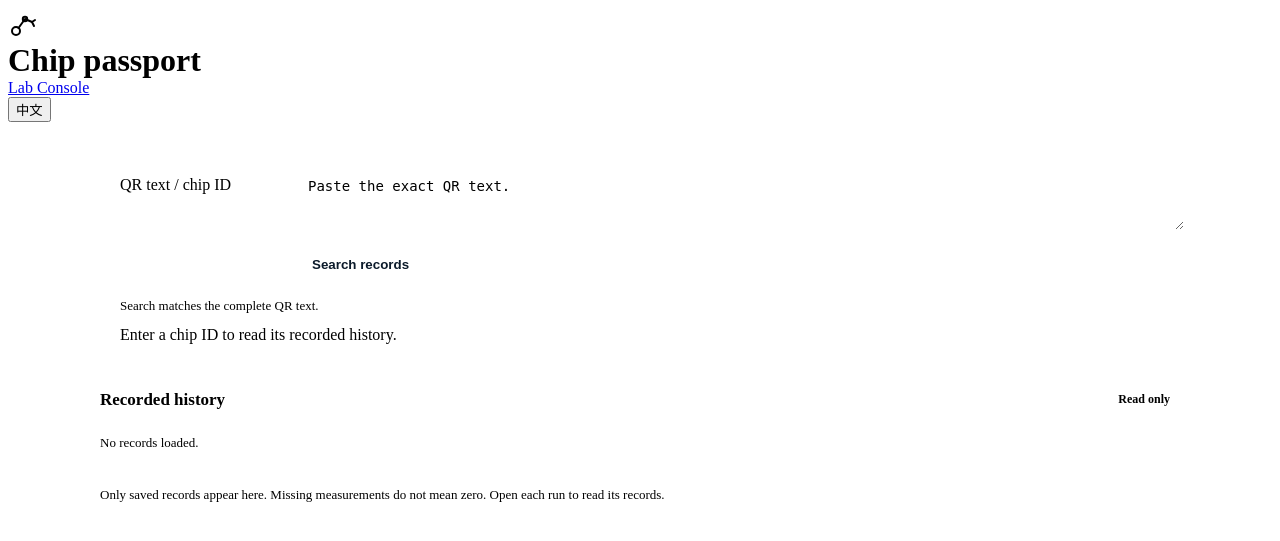
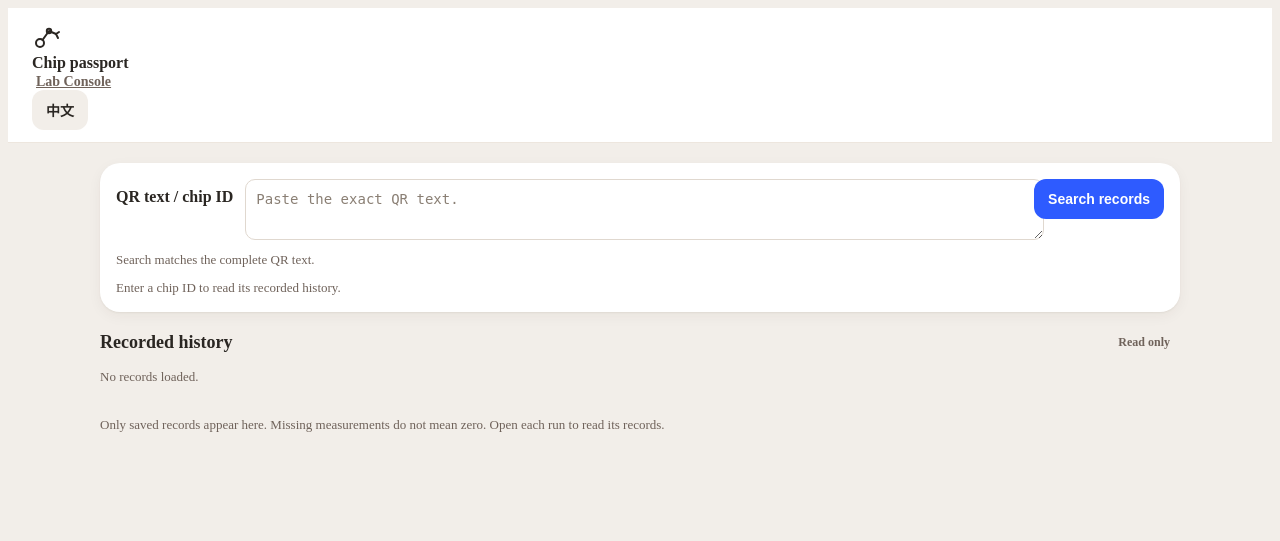
Before and after one commit to shc0507/dobot_mg400, a Flask app: page /chip in a window 1280 px wide. Shown: the top 541 px of the page. Run offline with Flask 3, Linux system fonts and the light colour scheme; parts of the project's set-up code (start-up, migrations or seed data) failed here and were passed over.

Commit message:
Chip passport in look C: dense record rows in 2 columns
Restyle the passport page with the DESIGN.md tokens on body.pp: white header
band, search on 1 row, run cards with toned status pills, PV panel in Warm
Graphite, and the 4 record kinds as hairline rows in 2 columns (1 column at
720 px and below). No stop button: DESIGN.md now names the passport as the
read-only exception and describes the page.

Co-Authored-By: Claude Opus 5.5 <noreply@anthropic.com>
Claude-Session: https://claude.ai/code/session_01KuoyfCPo1dPFY5GNPtFbqn

```diff
--- a/src/orchestrator/web/static/passport.css
+++ b/src/orchestrator/web/static/passport.css
@@ -1,58 +1,117 @@
-/* Chip passport. The frame, the header and the colours come from console-static/shell.css (Night Slate). */
-.lc-header h1.lc-name { margin: 0; }
-.pp-main { max-width: 1080px; margin: 0 auto; padding: 24px; display: flex; flex-direction: column; gap: 24px; }
+/* Chip passport in look C (DESIGN.md). shell.css gives the fonts and the base rules; the tokens and the header are here.
+ * Layout: the search on 1 line, then 1 card per run. An opened run shows the PV panel and the 4 record kinds as rows in 2 columns. */
+body.pp {
+  --ground: #F2EEE9; --card: #FFFFFF; --surface: #F7F4F0; --fill: #F2EEE9; --fill-hover: #E9E3DC;
+  --line: #EDE6DE; --edge: #E0D8CF; --text: #2A2622; --text-2: #6F625A; --count: #8A7F74;
+  --action: #2E5BFF; --action-hover: #2149E0; --action-soft: #E8EEFF;
+  --stop: #B4232C; --stop-press: #9A1C24; --stop-soft: #FDE8E8;
+  --ok: #27774C; --warn: #8F6200; --warn-soft: #FFF3D6;
+  --lift: 0 1px 2px rgba(60, 40, 20, 0.06), 0 4px 14px rgba(60, 40, 20, 0.05);
+  background: var(--ground); color: var(--text);
+}
+.pp ::selection { background: var(--action-soft); color: var(--text); }
+.pp :is(a, button, textarea, summary):focus-visible { outline: 2px solid var(--action); outline-offset: 2px; }
+.pp a { color: var(--action); }
+
+/* Header: brand, the link back to the console and the language switch. The passport only reads records, so it has no stop. */
+.pp-top { background: var(--card); border-bottom: 1px solid var(--line); }
+.pp .lc-header { gap: 8px 20px; padding: 12px 24px; background: transparent; border: 0; }
+.pp .lc-brand { gap: 10px; }
+.pp .lc-header h1.lc-name { margin: 0; font-size: 16px; font-weight: 700; white-space: nowrap; }
+.pp .lc-tabs { flex: 1 1 auto; }
+.pp .lc-tabs a { min-height: 36px; padding: 0 4px; color: var(--text-2); font-size: 14px; font-weight: 600; white-space: nowrap; }
+.pp .lc-tabs a:hover { color: var(--text); }
+.pp .lc-actions { flex-wrap: nowrap; gap: 8px; }
+.pp .lc-button { min-height: 40px; padding: 0 14px; border: 0; border-radius: 12px; background: var(--fill); color: var(--text); font-size: 14px; font-weight: 600; white-space: nowrap; }
+.pp .lc-button:hover { background: var(--fill-hover); }
+.pp :is(.lc-button, .pp-primary, button.secondary) { transition: transform 120ms ease-out; }
+.pp :is(.lc-button, .pp-primary, button.secondary):active { transform: scale(0.97); }
+@media (min-width: 721px) {
+  .pp-top { position: sticky; top: 0; z-index: 20; }
+}
+
+/* Page */
+.pp-main { max-width: 1080px; margin: 0 auto; padding: 20px 24px; display: flex; flex-direction: column; gap: 20px; }
 .pp-main p, .pp-main h2, .pp-main h3, .pp-main h4, .pp-main h5 { margin: 0; }
-.pp-main h2 { font-size: 17px; font-weight: 600; }
-.pp-history { display: flex; flex-direction: column; gap: 12px; }
-.panel { background: var(--card); border: 1px solid var(--line); border-radius: 12px; padding: 20px; display: flex; flex-direction: column; gap: 12px; min-width: 0; }
-.muted { color: var(--muted); font-size: 13px; }
-.notice { color: var(--info); }
-.notice.error, .record-error { color: var(--bad); }
+.pp-main h2 { font-size: 18px; font-weight: 700; }
+.panel { background: var(--card); border-radius: 20px; padding: 16px; box-shadow: var(--lift); display: flex; flex-direction: column; gap: 12px; min-width: 0; }
+.pp-history { display: flex; flex-direction: column; gap: 8px; }
+.muted, .notice { color: var(--text-2); font-size: 13px; }
+.notice.error, .record-error { color: var(--stop); }
 .section-heading { display: flex; flex-wrap: wrap; justify-content: space-between; align-items: center; gap: 8px 12px; }
-.badge { display: inline-flex; align-items: center; padding: 4px 10px; border: 1px solid var(--line2); border-radius: 999px; font-size: 12px; font-weight: 600; color: var(--soft); }
-.pp-primary, button.secondary { min-height: 44px; padding: 0 16px; border-radius: 8px; font-weight: 600; cursor: pointer; align-self: flex-start; }
-.pp-primary { border: 0; background: var(--accent); color: #0B1A2A; font-weight: 700; }
-button.secondary { border: 1px solid var(--line2); background: transparent; color: var(--text); }
-textarea { width: 100%; min-height: 44px; padding: 10px 12px; border-radius: 8px; border: 1px solid var(--line2); background: var(--bg); color: var(--text); font: 14px/1.45 "IBM Plex Mono", ui-monospace, monospace; resize: vertical; }
-textarea::placeholder { color: var(--muted); }
-textarea:focus-visible, summary:focus-visible { outline: 2px solid var(--accent); outline-offset: 2px; }
-.passport-search { display: grid; grid-template-columns: 160px minmax(0, 1fr); align-items: start; gap: 12px 16px; }
-.passport-search label { padding-top: 10px; color: var(--soft); }
-.passport-search .actions { grid-column: 2; }
-.chip-text { white-space: pre-wrap; overflow-wrap: anywhere; font-family: "IBM Plex Mono", ui-monospace, monospace; }
-.passport-runs { display: flex; flex-direction: column; gap: 16px; }
-.passport-run h3 { font-size: 16px; font-weight: 600; overflow-wrap: anywhere; }
+.badge { display: inline-flex; align-items: center; gap: 6px; padding: 2px 10px; border-radius: 999px; color: var(--text-2); font-size: 12px; font-weight: 600; white-space: nowrap; }
+
+/* Run status: a dot and the word, in the tone of the status. */
+.passport-run .badge { background: var(--fill); }
+.passport-run .badge::before { content: ""; width: 8px; height: 8px; border-radius: 50%; background: var(--count); }
+.passport-run .badge.tone-ok { color: var(--ok); } .passport-run .badge.tone-ok::before { background: var(--ok); }
+.passport-run .badge.tone-info { color: var(--action); } .passport-run .badge.tone-info::before { background: var(--action); }
+.passport-run .badge.tone-warn { background: var(--warn-soft); color: var(--warn); } .passport-run .badge.tone-warn::before { background: var(--warn); }
+.passport-run .badge.tone-bad { background: var(--stop-soft); color: var(--stop); } .passport-run .badge.tone-bad::before { background: var(--stop); }
+
+/* Buttons and the field */
+.pp-primary, button.secondary { min-height: 40px; padding: 0 14px; border: 0; border-radius: 12px; font-size: 14px; font-weight: 600; cursor: pointer; align-self: flex-start; }
+.pp-primary { background: var(--action); color: #FFFFFF; }
+.pp-primary:hover { background: var(--action-hover); }
+button.secondary { background: var(--fill); color: var(--text); }
+button.secondary:hover { background: var(--fill-hover); }
+textarea { width: 100%; min-height: 40px; padding: 9px 10px; border-radius: 10px; border: 1px solid var(--edge); background: var(--card); color: var(--text); font: 14px/1.45 "IBM Plex Mono", ui-monospace, monospace; resize: vertical; }
+textarea::placeholder { color: var(--count); }
+.passport-search { display: grid; grid-template-columns: auto minmax(0, 1fr) auto; align-items: start; gap: 8px 12px; }
+.passport-search label { padding-top: 9px; font-weight: 700; white-space: nowrap; }
+.passport-search .actions { display: flex; }
+
+/* Runs */
+.chip-text { white-space: pre-wrap; overflow-wrap: anywhere; font: 600 14px/1.45 "IBM Plex Mono", ui-monospace, monospace; }
+.passport-runs { display: flex; flex-direction: column; gap: 20px; margin-top: 4px; }
+.passport-run h3 { font-size: 16px; font-weight: 700; overflow-wrap: anywhere; }
 .passport-run p { overflow-wrap: anywhere; }
-.run-meta { display: flex; flex-wrap: wrap; gap: 4px 20px; color: var(--muted); font-size: 13px; font-variant-numeric: tabular-nums; }
-.record-sections { display: flex; flex-direction: column; gap: 16px; }
-.record-section { min-width: 0; border-top: 1px solid var(--row); padding-top: 16px; display: flex; flex-direction: column; gap: 8px; }
-.record-section h4 { font-size: 15px; font-weight: 600; }
-.record-list { display: flex; flex-direction: column; gap: 8px; }
-.record-item { background: var(--bg); border: 1px solid var(--line); border-radius: 8px; padding: 12px; min-width: 0; display: flex; flex-direction: column; gap: 4px; }
-.record-item h5 { font-size: 14px; font-weight: 600; overflow-wrap: anywhere; }
+.run-meta { display: flex; flex-wrap: wrap; gap: 4px 20px; color: var(--text-2); font-size: 13px; font-variant-numeric: tabular-nums; }
+
+/* Records: 2 columns of rows on Hairlines. The step and time of a row sit at its right. */
+.record-sections { display: grid; grid-template-columns: repeat(2, minmax(0, 1fr)); gap: 12px 20px; }
+.record-section { min-width: 0; padding-top: 12px; border-top: 1px solid var(--line); display: flex; flex-direction: column; gap: 4px; }
+.record-section h4, .pv-panel h4 { font-size: 14px; font-weight: 700; }
+.record-section > button.secondary { margin-top: 4px; }
+.record-list { display: flex; flex-direction: column; }
+.record-item { min-width: 0; padding: 8px 0; border-top: 1px solid var(--line); display: grid; grid-template-columns: minmax(0, 1fr) auto; align-items: baseline; gap: 0 12px; }
+.record-item > * { grid-column: 1 / -1; }
+.record-item > h5 { grid-column: 1; font-size: 14px; font-weight: 600; overflow-wrap: anywhere; }
+.record-item > h5 + p.muted { grid-column: 2; text-align: right; }
 .record-item p { font-size: 13px; }
-pre.record-json { white-space: pre-wrap; overflow-wrap: anywhere; margin: 8px 0 0; font: 12px/1.5 "IBM Plex Mono", ui-monospace, monospace; color: var(--soft); }
-.record-item details { margin-top: 4px; }
-summary { cursor: pointer; color: var(--info); font-size: 13px; font-weight: 600; }
-.record-image { display: block; max-width: 100%; max-height: 480px; object-fit: contain; margin-top: 12px; border-radius: 8px; }
+.record-item p.muted { font-variant-numeric: tabular-nums; }
+.record-item > button.secondary { justify-self: start; margin: 4px 0; }
+pre.record-json { white-space: pre-wrap; overflow-wrap: anywhere; margin: 6px 0 4px; padding: 10px 12px; border-radius: 10px; background: var(--surface); font: 12px/1.5 "IBM Plex Mono", ui-monospace, monospace; color: var(--text); }
+summary { cursor: pointer; color: var(--action); font-size: 13px; font-weight: 600; }
+.record-image { display: block; max-width: 100%; max-height: 480px; object-fit: contain; margin-top: 8px; border-radius: 10px; background: #171310; }
 .artifact-result { display: flex; flex-direction: column; gap: 8px; }
-.pv-panel { padding: 16px; border: 1px solid var(--line); border-radius: 8px; background: var(--bg); display: flex; flex-direction: column; gap: 8px; }
-.pv-panel h4 { font-size: 15px; font-weight: 600; }
+
+/* Furnace PV: a Warm Surface panel across both columns. Series colors are set in passport.js. */
+.pv-panel { grid-column: 1 / -1; padding: 12px; border-radius: 16px; background: var(--surface); display: flex; flex-direction: column; gap: 8px; }
 .pv-plot { width: 100%; height: auto; display: block; }
-.pv-plot text { font: 12px "IBM Plex Sans", system-ui, sans-serif; fill: var(--muted); }
+.pv-plot text { font: 12px "IBM Plex Sans", system-ui, sans-serif; fill: var(--text-2); }
 .pv-data { overflow-x: auto; }
 .pv-data table { border-collapse: collapse; width: 100%; font-size: 13px; font-variant-numeric: tabular-nums; }
-.pv-data th, .pv-data td { text-align: left; padding: 8px 10px; border-bottom: 1px solid var(--row); white-space: nowrap; }
-.pv-data th { color: var(--muted); font-weight: 600; }
+.pv-data th, .pv-data td { text-align: left; padding: 8px 10px; border-bottom: 1px solid var(--line); white-space: nowrap; }
+.pv-data th { color: var(--text-2); font-weight: 600; }
 .pv-legend { display: flex; gap: 16px; flex-wrap: wrap; font-size: 13px; }
-.pv-legend span:first-child { color: #F2B84B; }
-.pv-legend span:last-child { color: #B8C6D1; }
-footer { max-width: 1080px; margin: 0 auto; padding: 0 24px 32px; color: var(--muted); font-size: 13px; }
+.pv-legend span { display: inline-flex; align-items: center; gap: 6px; color: var(--text-2); }
+.pv-legend span::before { content: ""; width: 14px; height: 2px; background: var(--text); }
+.pv-legend span:last-child::before { background: var(--count); }
+
+footer { max-width: 1080px; margin: 0 auto; padding: 0 24px 32px; color: var(--text-2); font-size: 13px; }
+
 @media (max-width: 720px) {
+  .pp .lc-header { padding: 12px 16px; }
+  .pp .lc-actions { width: auto; }
   .pp-main { padding: 16px; }
   .passport-search { grid-template-columns: minmax(0, 1fr); gap: 8px; }
   .passport-search label { padding-top: 0; }
-  .passport-search .actions { grid-column: 1; }
-  .pv-panel { padding: 12px; }
+  .record-sections { grid-template-columns: minmax(0, 1fr); }
+  .record-item > h5 + p.muted { grid-column: 1 / -1; text-align: left; }
   footer { padding: 0 16px 24px; }
 }
+@media (prefers-reduced-motion: reduce) {
+  .pp :is(.lc-button, .pp-primary, button.secondary) { transition: none; }
+  .pp :is(.lc-button, .pp-primary, button.secondary):active { transform: none; }
+}
--- a/src/orchestrator/web/static/passport.js
+++ b/src/orchestrator/web/static/passport.js
@@ -224,11 +224,11 @@
       const svg = svgNode("svg", { viewBox: "0 0 720 230", class: "pv-plot", role: "img", "aria-label": t("pv.label") });
       const x = value => dx ? 65 + ((value - minTime) / dx) * 625 : 377;
       const y = value => dy ? 180 - ((value - minValue) / dy) * 150 : 105;
-      svg.append(svgNode("path", { d: "M65 25V185H695", fill: "none", stroke: "#2E3B46" }));
+      svg.append(svgNode("path", { d: "M65 25V185H695", fill: "none", stroke: "#E0D8CF" }));
       svg.append(svgNode("text", { x: 8, y: 25 }, `${maxValue} °C`), svgNode("text", { x: 8, y: 185 }, `${minValue} °C`));
       svg.append(svgNode("text", { x: 65, y: 213 }, date(minTime)), svgNode("text", { x: 695, y: 228, "text-anchor": "end" }, date(maxTime)));
-      // The same colours as the legend in passport.css: amber like the console PV, and soft slate.
-      for (const [field, color] of [["pv_c", "#F2B84B"], ["furnace.pv_c", "#B8C6D1"]]) {
+      // The same colours as the legend in passport.css: Warm Graphite and Count Grey (DESIGN.md).
+      for (const [field, color] of [["pv_c", "#2A2622"], ["furnace.pv_c", "#8A7F74"]]) {
         const series = points.filter(point => point.field === field);
         if (series.length > 1) svg.append(svgNode("polyline", { points: series.map(point => `${x(point.time)},${y(point.value)}`).join(" "), fill: "none", stroke: color, "stroke-width": 2 }));
         for (const point of series) svg.append(svgNode("circle", { cx: x(point.time), cy: y(point.value), r: 3, fill: color }));
@@ -329,11 +329,15 @@
     } finally { section.loading = false; section.button.disabled = false; }
   }
 
+  // The tone of a run status in passport.css. The status word always shows beside it.
+  const TONES = { completed: "tone-ok", running: "tone-info", held: "tone-warn", failed: "tone-bad", aborted: "tone-bad" };
+  const statusTone = status => TONES[status] || "tone-off";
+
   function runCard(row, savedGeneration) {
     if (!/^[0-9a-f]{32}$/.test(row.id)) throw new Error(t("error.runId"));
     const card = node("article", undefined, "panel passport-run");
     const heading = node("div", undefined, "section-heading");
-    heading.append(node("h3", row.name || row.id), node("span", row.status || t("unknown"), "badge"));
+    heading.append(node("h3", row.name || row.id), node("span", row.status || t("unknown"), "badge " + statusTone(row.status)));
     card.append(heading, node("p", row.detail || ""));
     const meta = node("div", undefined, "run-meta");
     meta.append(node("span", t("run.id", { id: row.id })), node("span", t("run.created", { date: date(row.created_at) })), node("span", t("run.updated", { date: date(row.updated_at) })));
--- a/src/orchestrator/web/templates/passport.html
+++ b/src/orchestrator/web/templates/passport.html
@@ -8,7 +8,8 @@
   <link rel="stylesheet" href="{{ base_path }}/dashboard-static/passport.css">
   <script defer src="{{ base_path }}/dashboard-static/passport.js"></script>
 </head>
-<body data-base-path="{{ base_path }}">
+<body class="pp" data-base-path="{{ base_path }}">
+  <div class="pp-top">
   <header class="lc-header">
     <div class="lc-brand">
       <svg width="30" height="30" viewBox="0 0 30 30" aria-hidden="true" fill="none" stroke="currentColor" stroke-width="2" stroke-linecap="round" stroke-linejoin="round"><circle cx="8" cy="23" r="4"></circle><path d="M10.5 20 L17 11 L24 14"></path><circle cx="17" cy="11" r="2.2"></circle><path d="M24 14 L26 18 M24 14 L27 12"></path></svg>
@@ -21,6 +22,7 @@
       <button type="button" class="lc-button" id="pp-lang">中文</button>
     </div>
   </header>
+  </div>
   <main class="pp-main">
     <section class="panel" aria-label="Find a chip" id="pp-find">
       <form id="passport-form" class="passport-search">
```
Also changed, not shown: DESIGN.md (+5 -2 lines).
